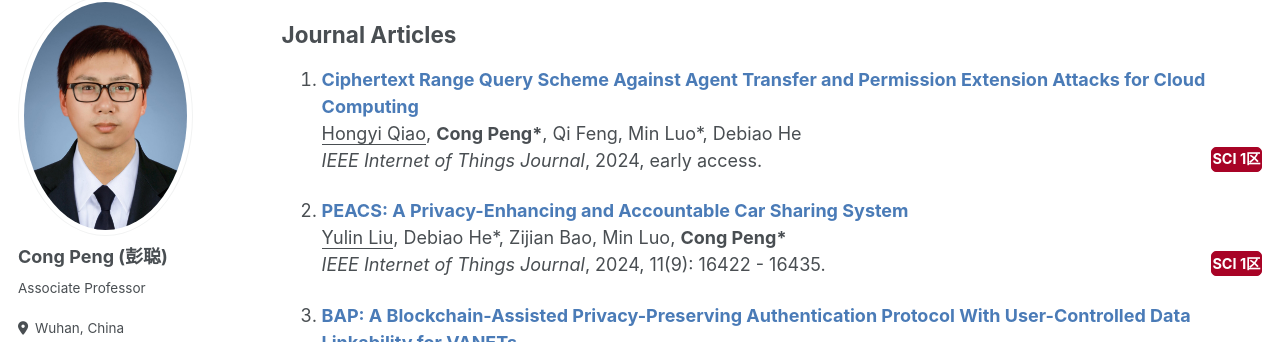
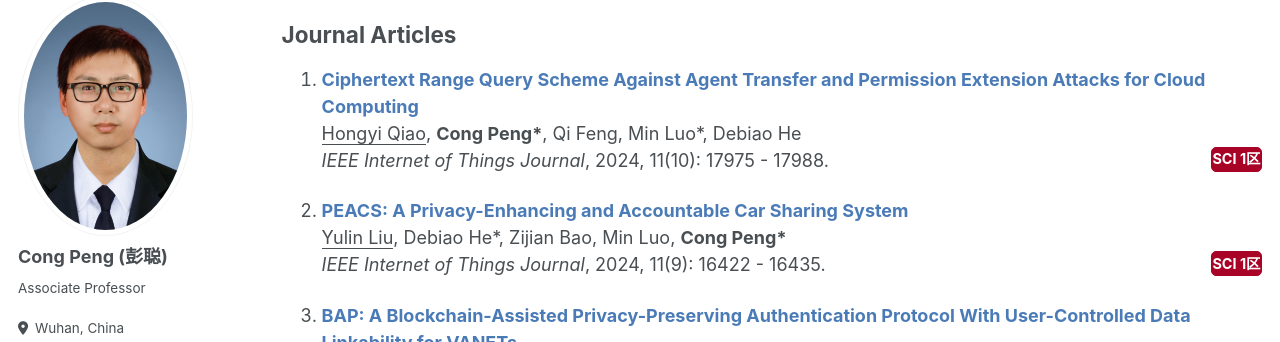
Before and after one commit to cpeng-crypto/cpeng-crypto.github.io, a Jekyll site: the page built from _pages/publications.md, in a window 1280 px wide and 900 px high, scrolled down 1216 px. Shown: the part 110-452 px from the top of the window. Built offline with Jekyll 4.4.1, drawn with Linux system fonts in a browser that asks for light colours; some web fonts are replaced.

Commit message:
Update publications.md

```diff
--- a/_pages/publications.md
+++ b/_pages/publications.md
@@ -130,7 +130,7 @@ author_profile: true
   <u>Hongyi Qiao</u>, **Cong Peng\***, Qi Feng, Min Luo\*, Debiao He
   </span>
   <br>
-  _IEEE Internet of Things Journal_, 2024, early access.
+  _IEEE Internet of Things Journal_, 2024, 11(10): 17975 - 17988.
   <b class="pc-icon-box-a" style="float:right">SCI 1区</b>
   <br>
 
```
